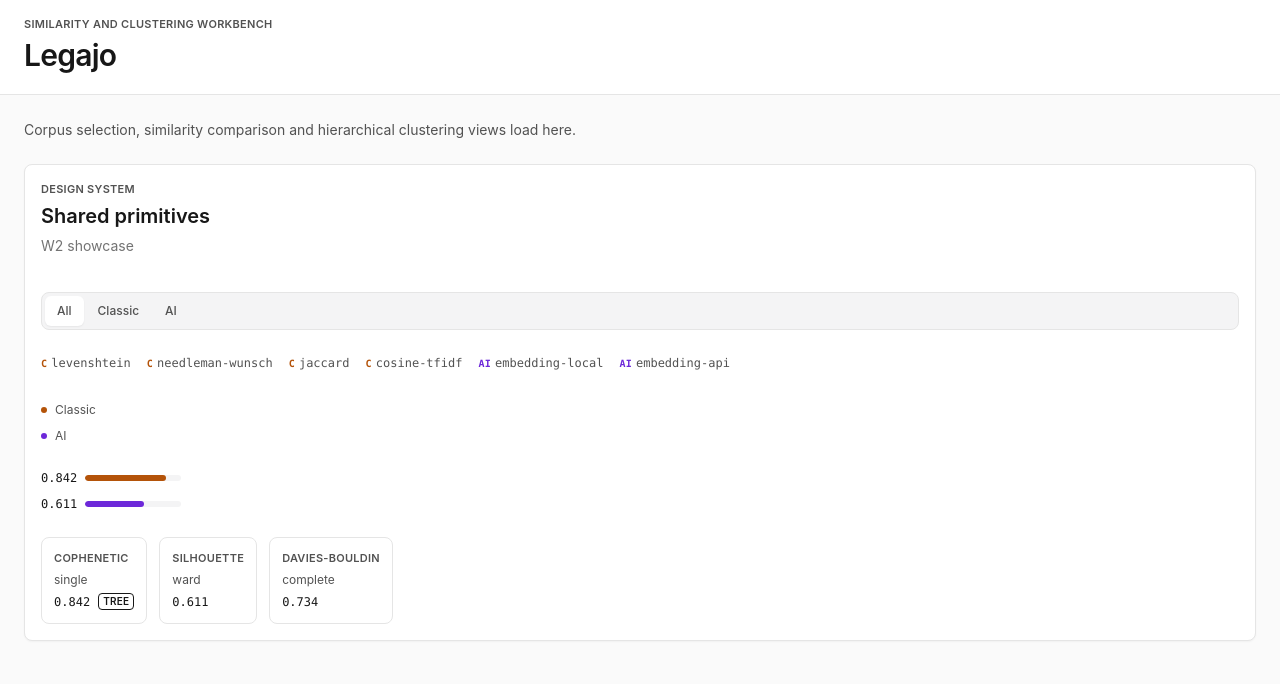
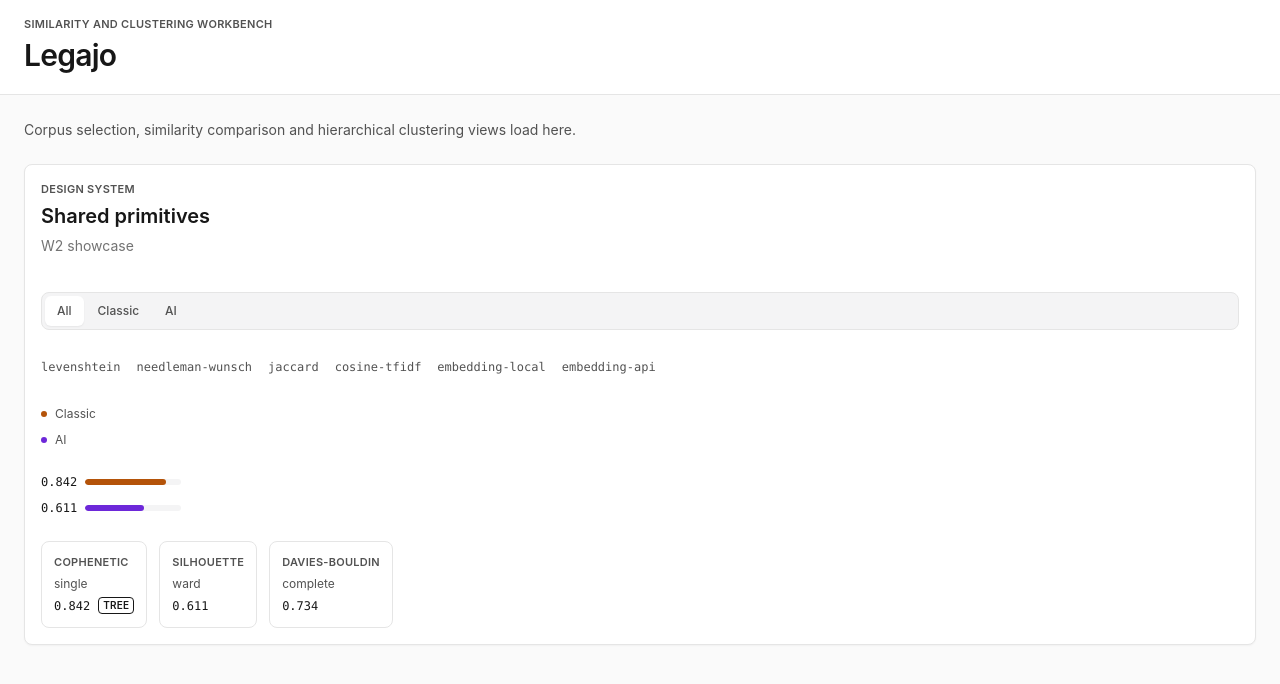
Before and after one commit to diegnghtmr/legajo-frontend, a React (Vite) app: page / in a window 1280 px wide. Shown: the top 684 px of the page. Built offline with nearby package versions, Linux system fonts and the light colour scheme.

Commit message:
fix(shared): render algorithm text buttons exactly as DESIGN.md specifies

```diff
--- a/src/shared/components/AlgoTextButton.tsx
+++ b/src/shared/components/AlgoTextButton.tsx
@@ -1,50 +1,29 @@
-import type { AlgoFamily } from '../family';
 import { cn } from '../lib/cn';
 
 export interface AlgoTextButtonProps {
   id: string;
-  family: AlgoFamily;
   active: boolean;
   onToggle: () => void;
 }
 
-const FAMILY_GLYPH: Record<AlgoFamily, string> = {
-  classic: 'C',
-  ai: 'AI',
-};
-
-const FAMILY_SR_LABEL: Record<AlgoFamily, string> = {
-  classic: 'Classic algorithm',
-  ai: 'AI algorithm',
-};
-
 /**
- * Mono, selectable algorithm id (DESIGN.md §7.1/§9.3). Family membership is
- * never color-only (§7.6): a visible glyph plus matched sr-only text carry
- * it alongside the family color tint.
+ * Mono, selectable algorithm id (DESIGN.md §6 `algo-text-button`, §9.3): ink-secondary
+ * text, active = ink with a 1.5px ink bottom border. It carries no family colour, so
+ * nothing here depends on colour alone; family is shown by the Segmented filter and by
+ * `FamilyStatus` in read-only views.
  */
-export function AlgoTextButton({ id, family, active, onToggle }: AlgoTextButtonProps) {
+export function AlgoTextButton({ id, active, onToggle }: AlgoTextButtonProps) {
   return (
     <button
       type="button"
       aria-pressed={active}
       onClick={onToggle}
       className={cn(
-        'inline-flex items-center gap-1 border-b-[1.5px] border-transparent pb-1 font-mono text-mono text-ink-secondary transition-colors',
+        'border-b-[1.5px] border-transparent py-1 font-mono text-mono text-ink-secondary transition-colors',
         'focus-visible:outline focus-visible:outline-2 focus-visible:outline-offset-2 focus-visible:outline-focus',
         active && 'border-ink text-ink',
       )}
     >
-      <span
-        aria-hidden="true"
-        className={cn(
-          'text-[10px] font-semibold uppercase tracking-wide',
-          family === 'classic' ? 'text-classic' : 'text-ai',
-        )}
-      >
-        {FAMILY_GLYPH[family]}
-      </span>
-      <span className="sr-only">{FAMILY_SR_LABEL[family]}</span>
       {id}
     </button>
   );
--- a/src/shared/components/AlgoTextList.tsx
+++ b/src/shared/components/AlgoTextList.tsx
@@ -1,6 +1,7 @@
 import type { AlgoFamily } from '../family';
 import { AlgoTextButton } from './AlgoTextButton';
 
+/** `family` lets callers filter the list with the family Segmented; it is not rendered. */
 export interface AlgoOption {
   id: string;
   family: AlgoFamily;
@@ -26,7 +27,6 @@ export function AlgoTextList({
         <AlgoTextButton
           key={option.id}
           id={option.id}
-          family={option.family}
           active={selectedIds.includes(option.id)}
           onToggle={() => onToggle(option.id)}
         />
```
Also changed, not shown: 1 other file (tests, documents, lock files or other folders).
